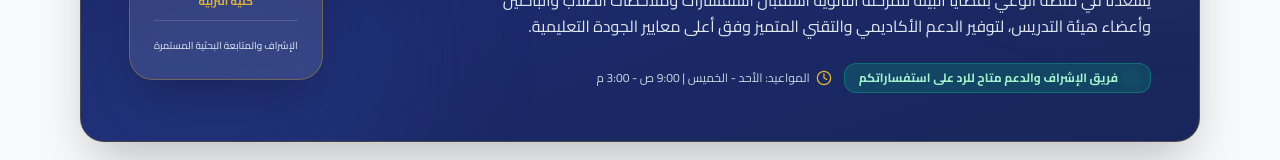
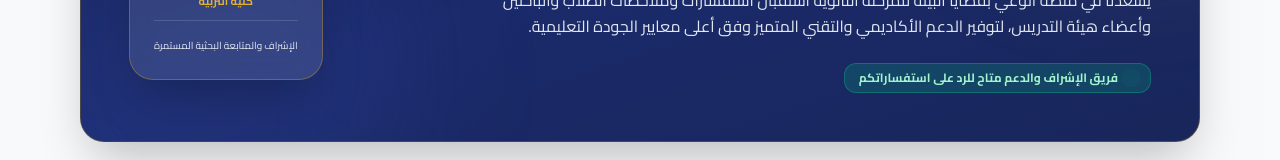
Before and after one commit to goglishworkspace/fristproject, a Next.js app: page /contact in a window 1280 px wide. Shown: the part 341-501 px from the top of the page. Built offline with nearby package versions, Linux system fonts and the light colour scheme; no server answers.

Commit message:
feat(contact): remove schedule working hours badge

```diff
--- a/src/app/(platform)/contact/page.tsx
+++ b/src/app/(platform)/contact/page.tsx
@@ -3,7 +3,6 @@ import { Badge } from '@/components/ui/badge';
 import { ContactForm } from '@/components/contact/contact-form';
 import {
   Sparkles,
-  Clock,
   HelpCircle,
 } from 'lucide-react';
 import { ASU_LOGO_URL } from '@/lib/constants/branding';
@@ -48,10 +47,6 @@ export default function ContactUsPage() {
               <div className="inline-flex items-center gap-2 px-3.5 py-1.5 rounded-xl bg-emerald-500/20 border border-emerald-400/30 text-emerald-200 font-bold backdrop-blur-xs">
                 <span className="w-2.5 h-2.5 rounded-full bg-emerald-400 animate-ping inline-block" />
                 <span>فريق الإشراف والدعم متاح للرد على استفساراتكم</span>
-              </div>
-              <div className="inline-flex items-center gap-1.5 text-slate-300 text-xs">
-                <Clock className="w-4 h-4 text-asu-gold-light" />
-                <span>المواعيد: الأحد - الخميس | 9:00 ص - 3:00 م</span>
               </div>
             </div>
           </div>
```
